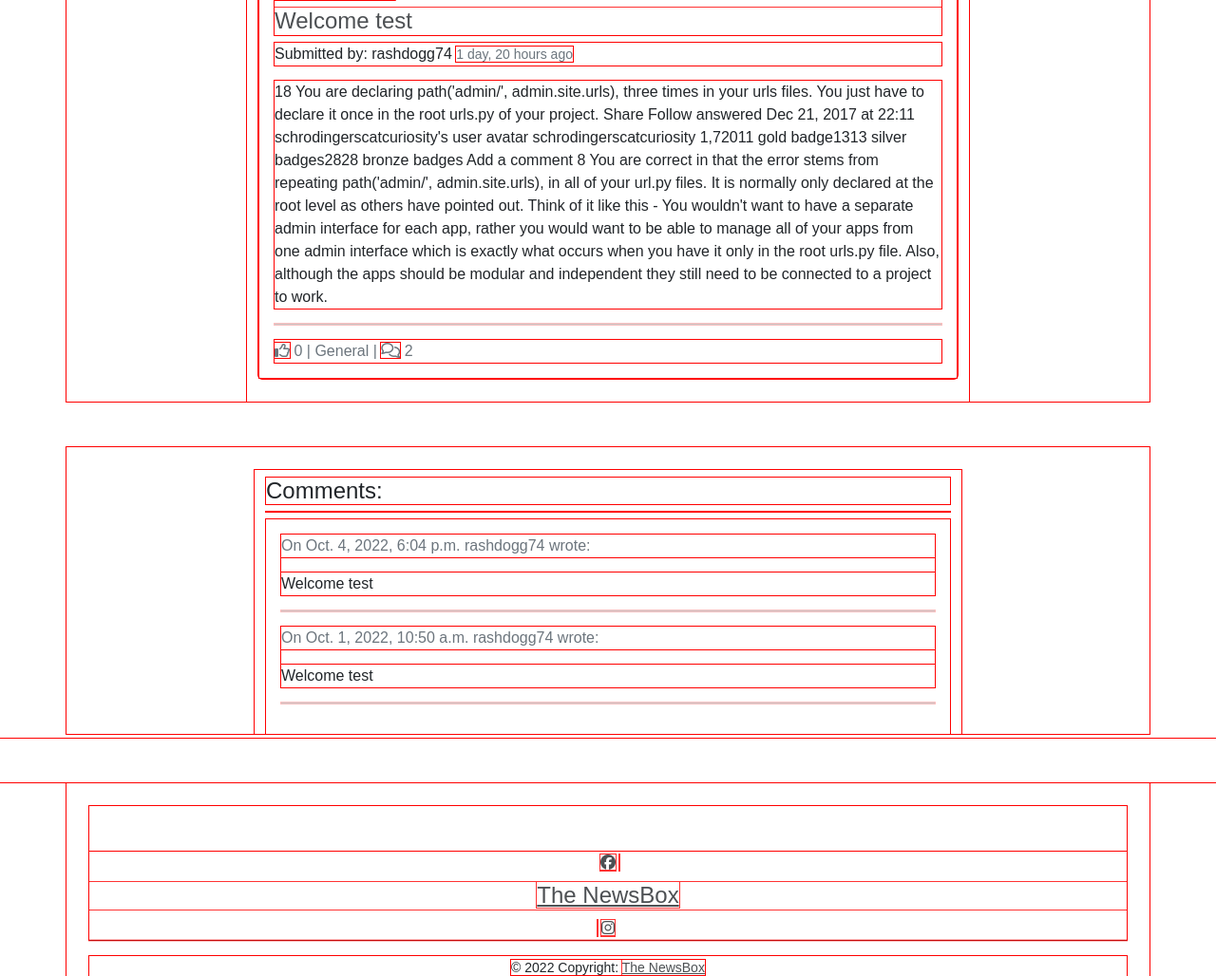
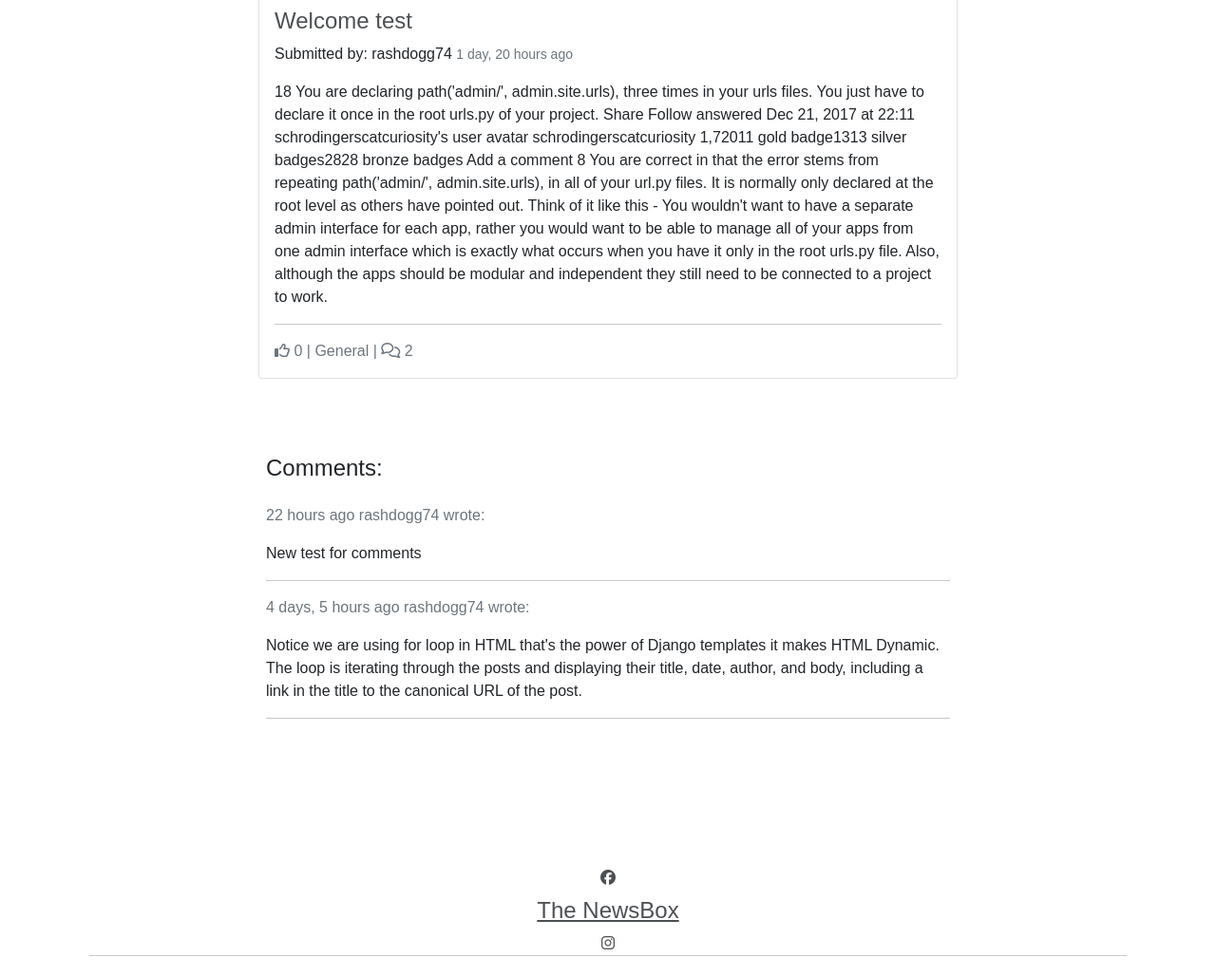
Before and after one commit to paulie-o74/newsbox86, a Django app: a page that uses templates/post_detail.html in a window 1280 px wide. Shown: the part 150-1178 px from the top of the page at 95% size. Run offline with Django 3.2, Linux system fonts and the light colour scheme; data comes from the database, SQL or seed files in the repository; both versions use the stored data as it was after the commit; data that the repository does not hold is empty; some libraries are stand-ins or nearby versions.

Commit message:
Add comment form to post detail page and test

```diff
--- a/blog/models.py
+++ b/blog/models.py
@@ -52,7 +52,7 @@
                              related_name="comments")
     name = models.CharField(max_length=80)
     email = models.EmailField()
-    body = models.TextField()
+    body = models.TextField(max_length=250)
     created_on = models.DateTimeField(auto_now_add=True)
     approved = models.BooleanField(default=False)
 
--- a/blog/views.py
+++ b/blog/views.py
@@ -34,7 +34,8 @@
                 "post": post,
                 "comments": comments,
                 "liked": liked,
-                "category": category
+                "category": category,
+                "comment_form": CommentForm()
             },
         )
 
@@ -68,3 +69,15 @@
                 "liked": liked
             },
         )
+
+
+class PostLike(View):
+
+    def post(self, request, slug, *args, **kwargs):
+        post = get_object_or_404(Post, slug=slug)
+        if post.likes.filter(id=request.user.id).exists():
+            post.likes.remove(request.user)
+        else:
+            post.likes.add(request.user)
+
+        return HttpResponseRedirect(reverse('post_detail', args=[slug]))
--- a/static/css/styles.css
+++ b/static/css/styles.css
@@ -1,8 +1,8 @@
 /* -------------------------------- Visualizer */
 
-* {
+/* * {
     outline: 1px solid #f00 !important;
-}
+} */
 
 /* Full page styling  */
 *::before,
--- a/templates/index.html
+++ b/templates/index.html
@@ -48,9 +48,7 @@
                                 {% endif %}
                             </p>
                         </div>
-                        <a href="{% url 'post_detail' post.slug  %}" class="post-link">
-                            <p class="card-text">{{post.content|slice:":200" }} ... continue reading &rarr;</p>
-                        </a>
+                            <p class="card-text">{{post.content|slice:":200" }} <a href="{% url 'post_detail' post.slug  %}" class="post-link">... continue reading &rarr;</a></p>
                         <hr>
                         <p class="card-text text-muted ">
                             <i class="far fa-thumbs-up"></i> {{ post.number_of_likes }} |
--- a/templates/post_detail.html
+++ b/templates/post_detail.html
@@ -3,9 +3,6 @@
 {% block content %}
 {% load crispy_forms_tags %}
 {% load humanize %}
-
-
-
 
 <!-- Post detail-->
 
@@ -60,34 +57,37 @@
     <div class="container">
         <div class="row justify-content-center">
             <div class="row justify-content-center">
-                <div class="col-lg-8 mt-4">
+                <div class="col-lg-8">
+                    <!-- <a href=""><button onclick="" class="btn btn-light" style="width: 100%;"> Leave
+                            a comment</button></a> -->
                     <h3>Comments:</h3>
                     <!-- Only allowed to comment if user is authenticated -->
-                    <p class="text-secondary">
+
                     {% if commented %}
                     <div class="alert alert-success" role="alert">
                         Your comment is awaiting approval
                     </div>
                     {% else %}
+
                     {% if user.is_authenticated %}
-                        <!-- <a href=""><button class="btn btn-light" style="width: 100%;"> Leave
-                            a comment</button></a> -->
+
+                    <form method="post" id="comment-form">
                         <p class="text-muted">Posting as: {{ user.username }}</p>
-                        <form method="post form-control">
                         {{ comment_form | crispy }}
                         {% csrf_token %}
-                            <button type="submit" class="btn btn-success">Submit</button>
+                        <button type="submit" class="btn btn-success my-2">Submit</button>
                     </form>
+
                     {% endif %}
                     {% endif %}
-                    </p>
-                    <div class="card-body">
+
+                    <div class="card-body px-0">
                         {% for comment in comments %}
                         <div class="comments">
                             <p class="text-muted">
-                                On {{ comment.created_on }} {{ comment.name }} wrote:
+                                {{ comment.created_on | naturaltime }} {{ comment.name }} wrote:
                             </p>
-                            {{ comment.post | linebreaks }}
+                            {{ comment.body | linebreaks }}
                         </div>
                         <hr>
                         {% endfor %}
```
Also changed, not shown: blog/forms.py (line endings or trailing spaces), db.sqlite3. Lines whose indentation alone changed are shown as unchanged.
